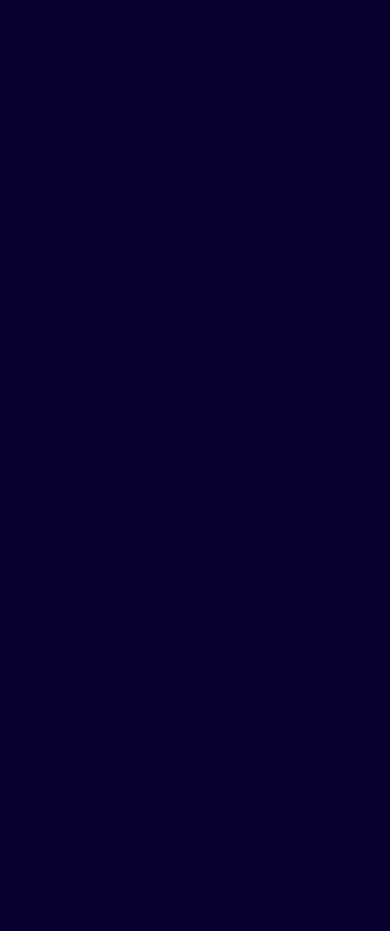
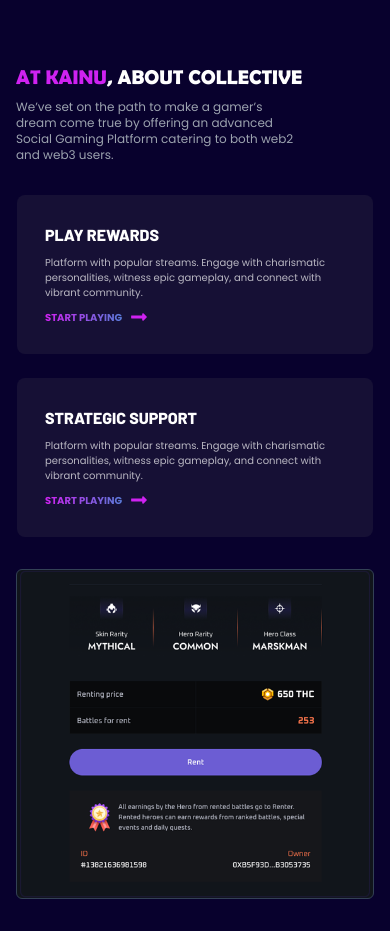
Before and after one commit to Mehedi-Hasan0/kainu-second, a Next.js app: page / in a window 390 px wide. Shown: the part 6786-7717 px from the top of the page. Before the commit the page ends 6817 px from the top, so only its background shows below. Built offline with nearby package versions, Linux system fonts and the light colour scheme.

Commit message:
[ADD] Collective section added with responsiveness

```diff
--- a/src/app/globals.css
+++ b/src/app/globals.css
@@ -303,3 +303,8 @@ body::-webkit-scrollbar-thumb {
   width: calc(100% - 4px);
   height: calc(100% - 4px);
 }
+
+.collective-card {
+  width: calc(100% - 2px);
+  height: calc(100% - 2px);
+}
--- a/src/app/page.jsx
+++ b/src/app/page.jsx
@@ -1,4 +1,5 @@
 import Bookapp from "@/components/Bookapp";
+import Collective from "@/components/Collective";
 import EarningOpportunity from "@/components/EarningOpportunity";
 import Multichain from "@/components/Multichain";
 import Started from "@/components/Started";
@@ -16,6 +17,7 @@ export default function Home() {
       <EarningOpportunity />
       <Bookapp />
       <Multichain />
+      <Collective />
     </main>
   );
 }
--- /dev/null
+++ b/src/components/Collective.jsx
@@ -0,0 +1,106 @@
+import Image from "next/image";
+import { FaLongArrowAltRight } from "react-icons/fa";
+import collectiveImg from "../../public/assets/images/collective-img.png";
+
+const Collective = () => {
+  return (
+    <section className="overflow-hidden section-padding">
+      <div className="main-container">
+        {/* heading */}
+        <div className="flex flex-col gap-2 lg:gap-3 2xl:gap-4">
+          <h1 className="text-xl md:text-2xl lg:text-3xl xl:text-4xl 2xl:text-5xl font-berlin uppercase">
+            <span className="text-csPrimary">at kainu</span>, about collective
+          </h1>
+          <p className="text-xs xl:text-sm font-poppins text-gray-400 sm:max-w-[320px] md:max-w-full">
+            We’ve set on the path to make a gamer’s{" "}
+            <br className="block sm:hidden" /> dream come true by offering an{" "}
+            advanced <br className="block sm:hidden" /> Social{" "}
+            <br className="hidden md:block" /> Gaming Platform catering to both
+            web2 <br className="block sm:hidden" /> and web3 users.
+          </p>
+        </div>
+
+        {/* content */}
+        <div className="flex flex-col sm:flex-row md:flex-col lg:flex-row lg:items-center xl:items-stretch justify-between gap-8 mt-8 lg:mt-14 xl:mt-16 relative">
+          <div className="flex flex-col gap-6 xl:gap-10">
+            {/* left side cards */}
+            <div className="flex items-start gap-7 xl:gap-12 md:relative -right-[86px] z-10">
+              {/* rounded element */}
+              <div className="rounded-full w-10 h-10 lg:h-9 xl:w-12 xl:h-11 border-2 border-csPrimary bg-csDarkBlue-foreground -mx-1 hidden md:block" />
+              {/* card */}
+              <div className=" hover:bg-gradient-to-r from-csPrimary to-csDarkBlue rounded-md w-fit lg:w-full h-full flex justify-center items-center cursor-pointer">
+                <div className="px-7 py-7 xl:px-9 xl:py-9 2xl:px-12 2xl:py-12 bg-csDarkBlue collective-card rounded-lg flex flex-col gap-2 xl:gap-4">
+                  <h3 className="font-barlow font-extrabold text-base sm:text-xs md:text-sm lg:text-base xl:text-xl 2xl:text-2xl uppercase w-fit">
+                    Play rewards
+                  </h3>
+                  <p className="desc-text opacity-70 max-w-[360px] md:max-w-[400px] lg:max-w-[350px] xl:max-w-[400px] 2xl:max-w-[507px]">
+                    Platform with popular streams. Engage with charismatic
+                    personalities, witness epic gameplay, and connect with
+                    vibrant community.
+                  </p>
+                  <button className="flex items-center gap-2 w-fit">
+                    <p className="bg-clip-text text-transparent bg-gradient-to-r from-csPrimary to-csSecondary font-bold desc-text uppercase font-poppins whitespace-nowrap">
+                      start playing
+                    </p>
+                    <FaLongArrowAltRight size={18} color="#cf22f1" />
+                  </button>
+                </div>
+              </div>
+            </div>
+            {/* right side cards */}
+            <div className="flex items-end gap-7 xl:gap-12 md:relative -right-[86px] z-10">
+              {/* rounded element */}
+              <div className="rounded-full w-10 h-10 lg:h-9 xl:w-12 xl:h-11 border-2 border-csPrimary bg-csDarkBlue-foreground -mx-1 hidden md:block" />
+              {/* card */}
+              <div className=" hover:bg-gradient-to-r from-csPrimary to-csDarkBlue rounded-md w-fit lg:w-full h-full flex justify-center items-center cursor-pointer">
+                <div className="px-7 py-7 xl:px-9 xl:py-9 2xl:px-12 2xl:py-12 bg-csDarkBlue collective-card rounded-lg flex flex-col gap-2 xl:gap-4">
+                  <h3 className="font-barlow font-extrabold text-base sm:text-xs md:text-sm lg:text-base xl:text-xl 2xl:text-2xl uppercase w-fit">
+                    Strategic support
+                  </h3>
+                  <p className="desc-text opacity-70 max-w-[360px] md:max-w-[400px] lg:max-w-[350px] xl:max-w-[400px] 2xl:max-w-[507px]">
+                    Platform with popular streams. Engage with charismatic
+                    personalities, witness epic gameplay, and connect with
+                    vibrant community.
+                  </p>
+                  <button className="flex items-center gap-2 w-fit">
+                    <p className="bg-clip-text text-transparent bg-gradient-to-r from-csPrimary to-csSecondary font-bold desc-text uppercase font-poppins whitespace-nowrap">
+                      start playing
+                    </p>
+                    <FaLongArrowAltRight size={18} color="#cf22f1" />
+                  </button>
+                </div>
+              </div>
+            </div>
+
+            {/* line */}
+            {/* line */}
+            <div className="hidden md:block absolute">
+              <Image
+                src={"/assets/images/line.png"}
+                alt=""
+                width={105}
+                height={480}
+                className="h-[330px] lg:h-[360px] xl:h-[480px] 2xl:h-[580px]"
+              />
+            </div>
+          </div>
+
+          {/* right side image */}
+          <div className="bg-[#11151b] rounded-md border border-slate-700 2xl:ml-[86px] flex items-center justify-center">
+            <Image
+              src={collectiveImg}
+              alt=""
+              width={600}
+              height={600}
+              sizes="(max-width: 1280px) 100vw, 50vw"
+              placeholder="blur"
+              className="w-[350px] xl:w-[450px] 2xl:w-[600px]"
+            />
+          </div>
+        </div>
+      </div>
+    </section>
+  );
+};
+
+export default Collective;
```
Also changed, not shown: public/assets/images/collective-img.png (added).
